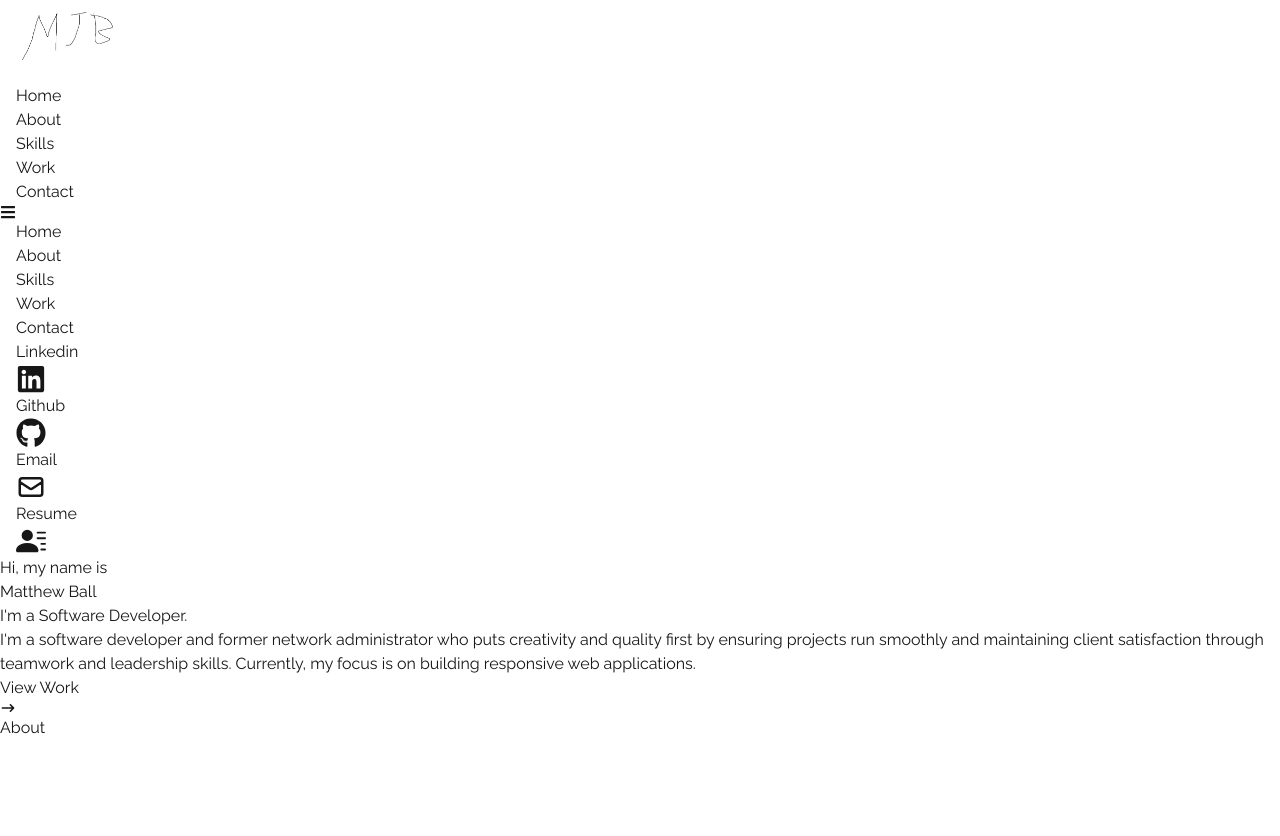
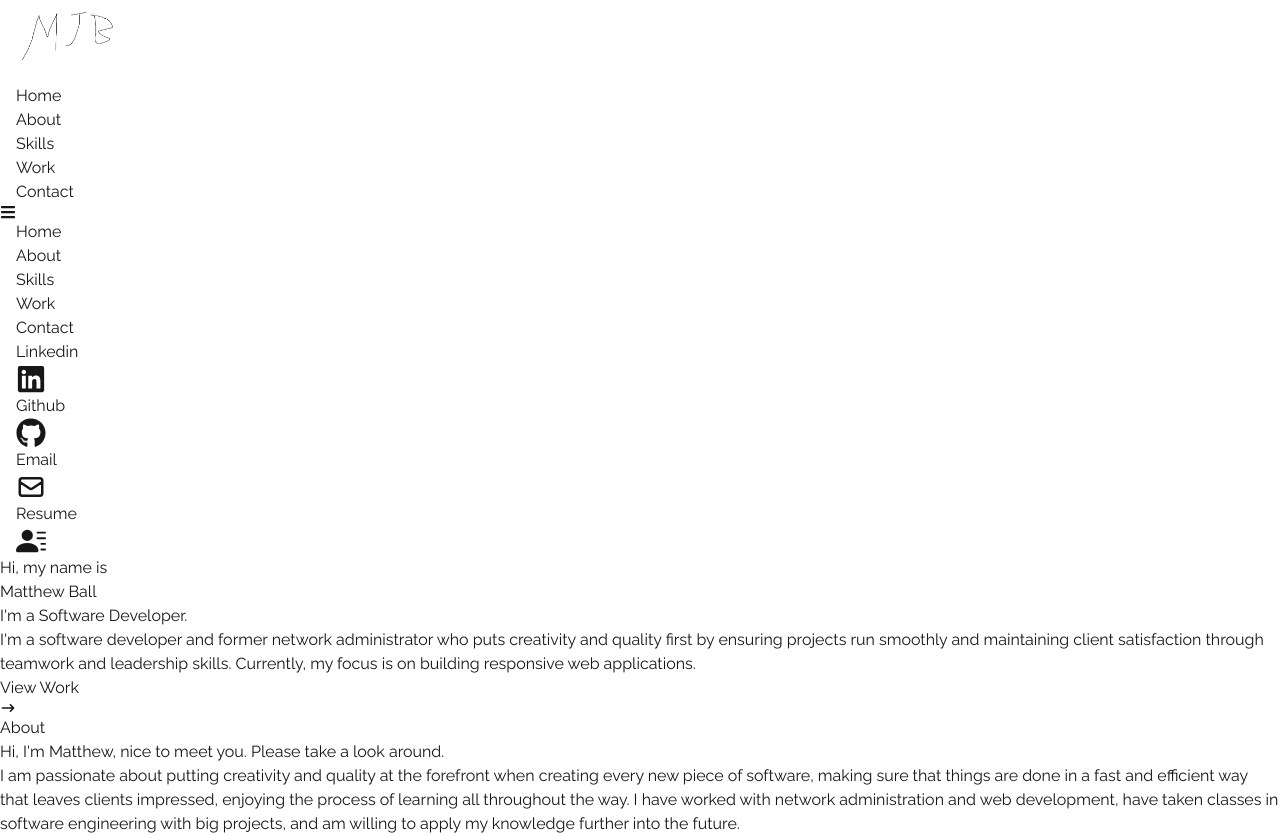
Before and after one commit to matthewball337/newportfolio, a Next.js app: page / in a window 1280 px wide. Before the commit the page ends 800 px from the top, so only its background shows below. Built offline with nearby package versions, Linux system fonts and the light colour scheme.

Commit message:
about section

```diff
--- a/src/app/components/about.jsx
+++ b/src/app/components/about.jsx
@@ -6,16 +6,29 @@ const About = () => {
         <div className='flex flex-col justify-center items-center w-full h-full'>
             <div className='max-w-[1000px] w-full grid grid-cols-2 gap-8'>
                 <div className='sm:text-right pb-8 pl-4'>
-                    <p className='text-4xl font-bold inline border-b-4 border-pink-600'>About</p>
+                    <p className='text-4xl font-bold inline border-b-4 border-pink-600'>
+                      About
+                    </p>
                 </div>
-                <div>
-                </div>
+                <div></div>
             </div>
-            <div className='max-w-[1000px] w-full grid grid-cols-2 gap-8'>
-
+            <div className='max-w-[1000px] w-full grid sm:grid-cols-2 gap-8 px-4'>
+              <div className='sm:text-right text-4xl font-bold'>
+                <p>Hi, I'm Matthew, nice to meet you. Please take a look around.</p>
+              </div>
+              <div>
+                <p>
+                  I am passionate about putting creativity and quality at the forefront
+                  when creating every new piece of software, making sure that things
+                  are done in a fast and efficient way that leaves clients impressed,
+                  enjoying the process of learning all throughout the way. I have
+                  worked with network administration and web development, have taken
+                  classes in software engineering with big projects, and am willing to
+                  apply my knowledge further into the future.
+                </p>
+              </div>
             </div>
         </div>
-
     </div>
   )
 }
```
